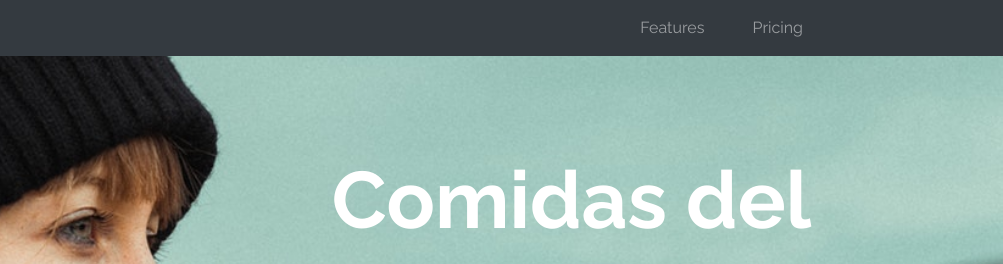
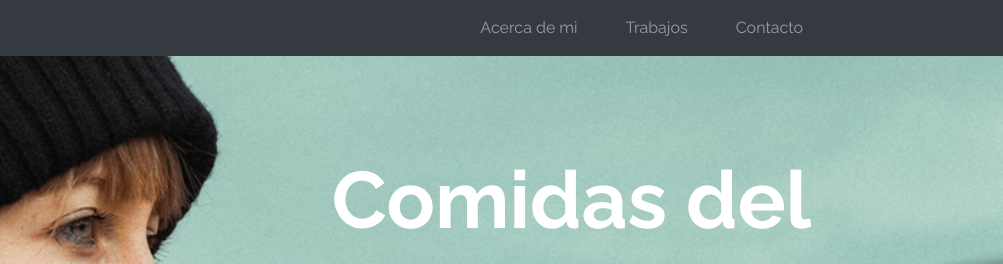
Before and after one commit to DesafioLatam/olivia-ros_exp2wf, a plain HTML site: page index.html in a window 1280 px wide. Shown: the top 264 px of the page, 277-1280 px from the left. Drawn offline with nearby package versions, Linux system fonts and the light colour scheme.

Commit message:
fix problem in navbar item

```diff
--- a/index.html
+++ b/index.html
@@ -22,10 +22,13 @@
     <div class="collapse navbar-collapse" id="navbarNav">
       <ul class="navbar-nav ml-auto">
         <li class="nav-item">
-          <a class="nav-link" href="#">Features</a>
+          <a class="nav-link" href="#">Acerca de mi</a>
         </li>
         <li class="nav-item">
-          <a class="nav-link" href="#">Pricing</a>
+          <a class="nav-link" href="#">Trabajos</a>
+        </li>
+        <li class="nav-item">
+          <a class="nav-link" href="#">Contacto</a>
         </li>
       </ul>
     </div>
```
